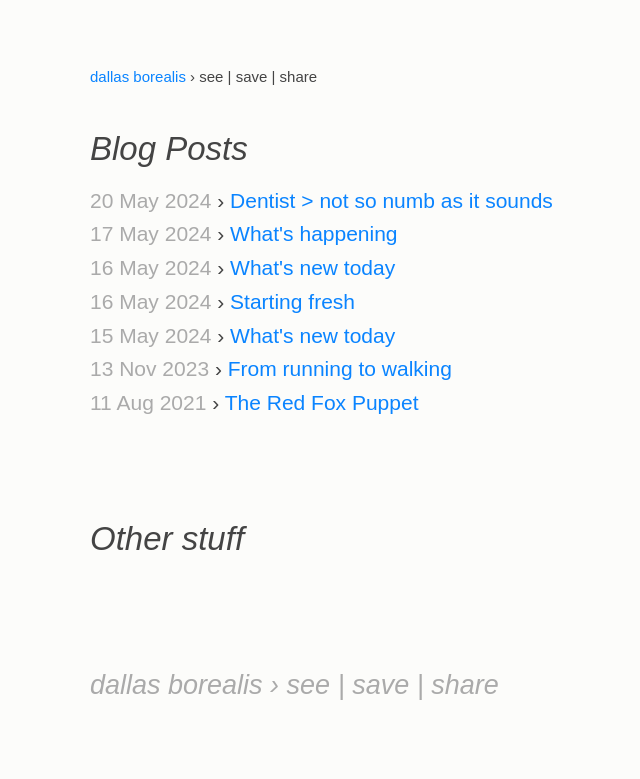
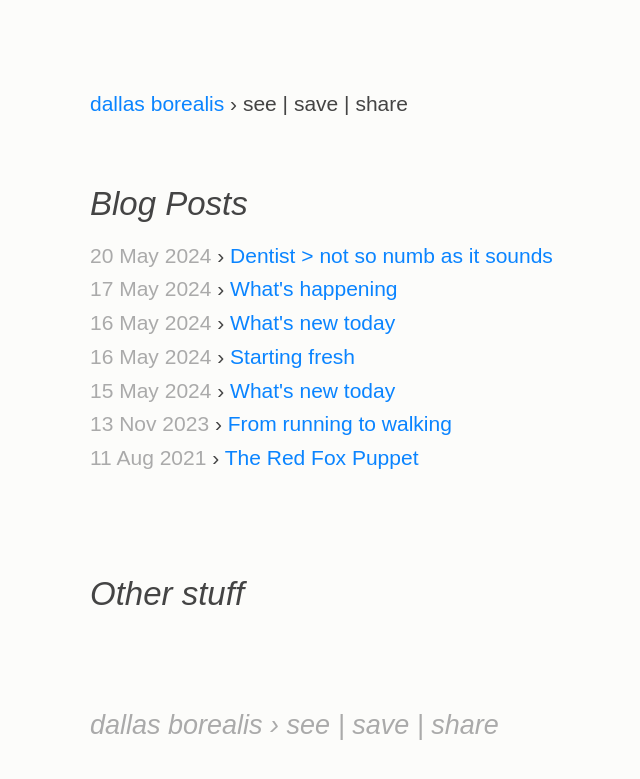
Before and after one commit to dallas-borealis/dallas-borealis.github.io, a Jekyll site: the page built from index.html, in a window 1280 px wide. Shown: the top 779 px of the page, without its empty margins (70-710 px from the left). Built offline with Jekyll 4.4.1, drawn with Linux system fonts in a browser that asks for light colours.

Commit message:
Update default.html

```diff
--- a/_layouts/default.html
+++ b/_layouts/default.html
@@ -3,20 +3,24 @@
 <head>
    <meta charset="utf-8" />
    <title>{{ page.title }}</title>
+   <meta name="author" content="dallas borealis" />
    <meta name="viewport" content="width=device-width, initial-scale=1">
-   <link rel="stylesheet" href="/css/screen.css"/>
+   <link rel="stylesheet" href="/css/screen.css" type="text/css" media="screen, projection" />
+
 </head>
 <body>
   <article>
-    <nav><a href="/">dallas borealis</a> &#8250; see | save | share</nav>
+    <nav>
+      <p>
+        <a href="/">dallas borealis</a> &#8250; see | save | share
+      </p>
+    </nav>
 
-      {{ content }}
+    {{ content }}
 
-   <section>
-      <p class="subtitle">
-         dallas borealis &#8250; see | save | share
-       </p>
-    </section>
+    <p class="subtitle">
+    dallas borealis &#8250; see | save | share
+    </p>
   </article>
 
 </body>
```
